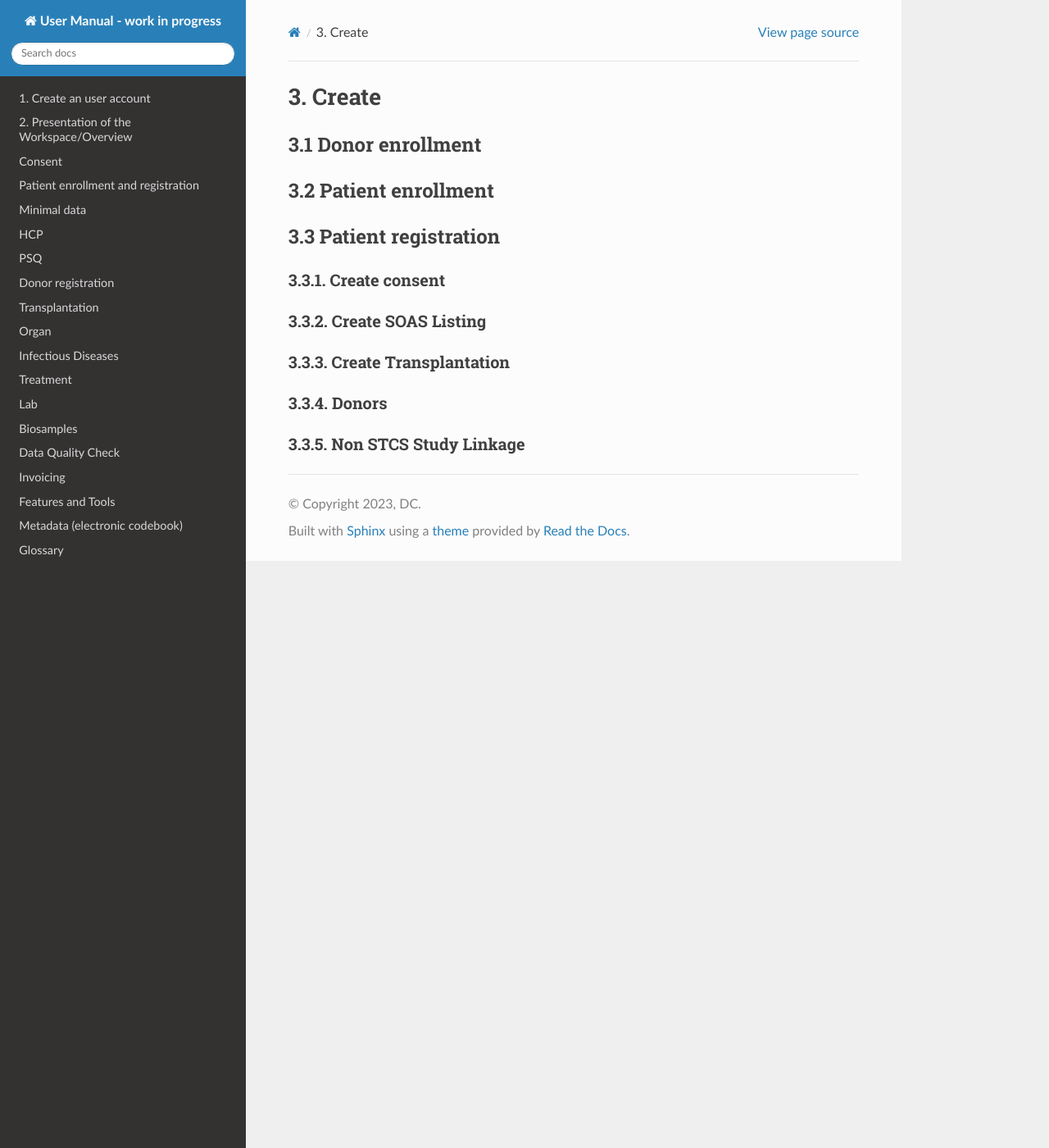
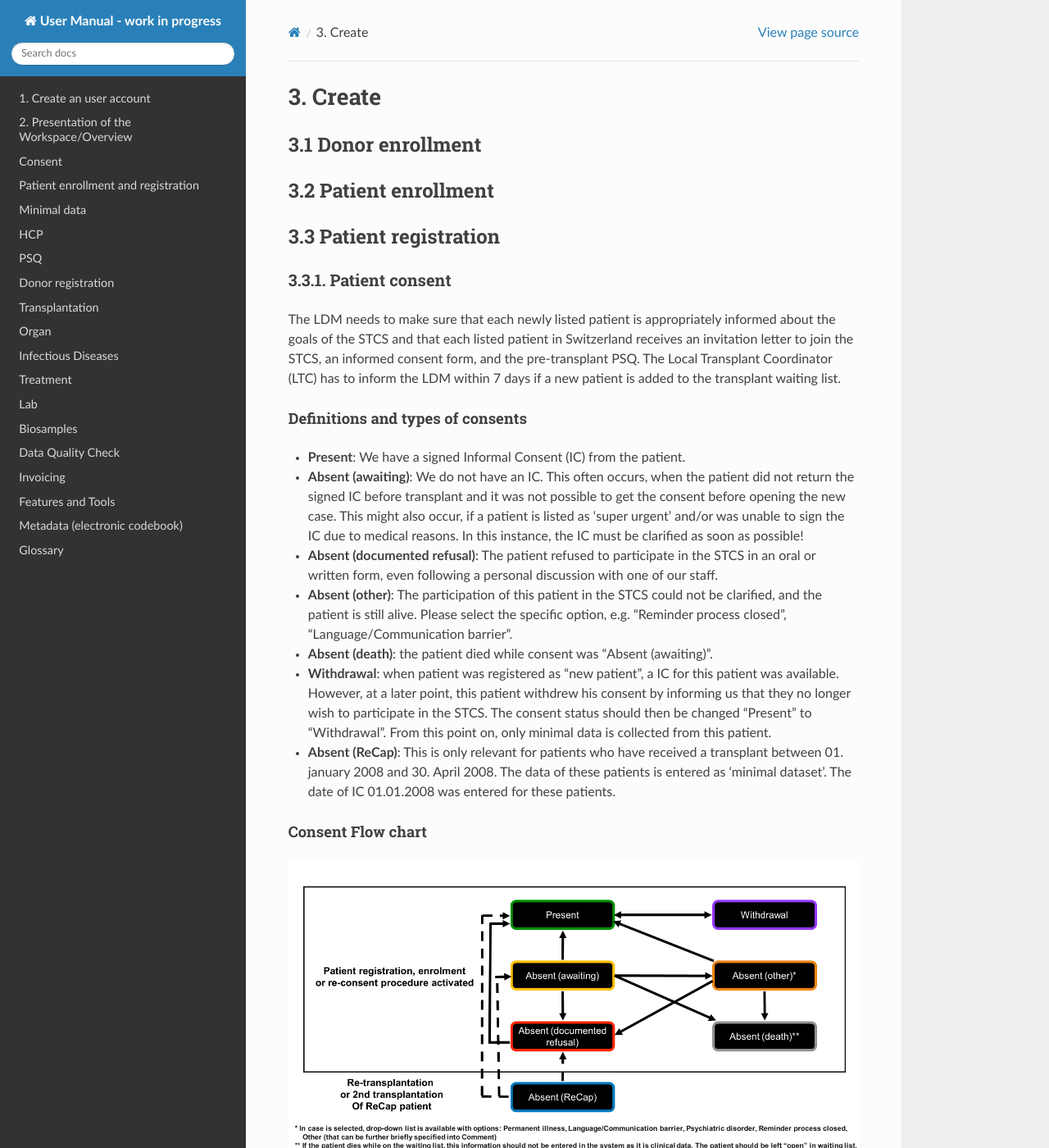
Before and after one commit to swiss-transplant-cohort-study/3LC-user-manual, a Sphinx documentation site: the page built from docs/source/createPatDon.rst, in a window 1280 px wide and 1400 px high. Shown: the whole window at 82% size. Built offline with Sphinx 7.4.7 and the Read the Docs theme 3.1.0, drawn with Linux system fonts in a browser that asks for light colours; pages that are not in the unit, such as notebooks, are missing from menus; some of the changed text lies outside the part shown.

Commit message:
Update createPatDon.rst

```diff
--- a/docs/source/createPatDon.rst
+++ b/docs/source/createPatDon.rst
@@ -10,8 +10,63 @@
 3.3 Patient registration
 ****************************
 
-3.3.1. Create consent
+3.3.1. Patient consent
 ==========================
+
+The LDM needs to make sure that each newly listed patient is appropriately informed about the goals of the STCS and that each listed patient in Switzerland receives an invitation letter to join the STCS, an informed consent form, and the pre-transplant PSQ. The Local Transplant Coordinator (LTC) has to inform the LDM within 7 days if a new patient is added to the transplant waiting list.
+
+Definitions and types of consents
+------------------------------------------
+
+- **Present**: We have a signed Informal Consent (IC) from the patient.
+- **Absent (awaiting)**: We do not have an IC. This often occurs, when the patient did not return the signed IC before transplant and it was not possible to get the consent before opening the new case. This might also occur, if a patient is listed as ‘super urgent’ and/or was unable to sign the IC due to medical reasons. In this instance, the IC must be clarified as soon as possible!
+- **Absent (documented refusal)**: The patient refused to participate in the STCS in an oral or written form, even following a personal discussion with one of our staff.
+- **Absent (other)**: The participation of this patient in the STCS could not be clarified, and the patient is still alive. Please select the specific option, e.g. "Reminder process closed", "Language/Communication barrier".
+- **Absent (death)**: the patient died while consent was "Absent (awaiting)".
+- **Withdrawal**: when patient was registered as "new patient", a IC for this patient was available. However, at a later point, this patient withdrew his consent by informing us that they no longer wish to participate in the STCS. The consent status should then be changed "Present" to "Withdrawal". From this point on, only minimal data is collected from this patient.
+- **Absent (ReCap)**: This is only relevant for patients who have received a transplant between 01. january 2008 and 30. April 2008. The data of these patients is entered as ‘minimal dataset’. The date of IC 01.01.2008 was entered for these patients.
+
+Consent Flow chart
+---------------------
+
+.. image:: ConsentManagement.png
+
+Attempts to obtain an Informed Consent
+-----------------------------------------
+
+Before transplantation: Three attempts before transplantation (these attempts can be done in writing or oral and must be documented in the IT system).
+
+After transplantation, if the informed consent is still unkown, one other attempt should be done up to 6-months. If still unknown and for specific cases, one attempt between 6-months follow-up and 1-year follow-up should be tried.
+
+Consent - to knows and use cases
+------------------------------------------
+
+What if the consent is “Absent (awaiting)” at the time of transplantation?
+^^^^^^^^^^^^^^^^^^^^^^^^^^^^^^^^^^^^^^^^^^^^^^^^^^^^^^^^^^^^^^^^^^^^^^^^^^^^^^
+
+Certain patients leave the requests to consent unanswered during the waitlist period. This means that when the patient is called for transplantation, there is neither consent nor refusal to STCS. In the vast majority (i.e. ~95%), the patients subsequently consent once the transplantation has taken place. To preserve human resources and to avoid delays in the data entry, the best solution for the STCS is to start collecting routine clinical data from the transplant centers (i.e. only existing non-genetic personal data from patient charts) shortly after transplantation (with reference to the time point of transplantation), even if the consent has not yet been signed.
+
+.. warning:: It is important to note that **neither samples are drawn nor psychosocial questionnaire (PSQ) data are collected, as long as no consent is signed**.
+
+.. image:: consent_tx.png
+
+In case of consent “Absent (awaiting)” at the time of transplantation, the Ethics Committee has approved the collection of full data from the time of transplantation. Therefore, all data can be collected. This includes patient history, Baseline data, transplantation data and any data in between transplantation and the time the consent gets signed. If the patient finally gives consent, all data collected will be kept and can be used for research. Samples and PSQ can be collected as soon as the consent is retrieved (see CASE n°1).
+
+.. image:: consent_absent_tx1.png
+
+If no consent is retrieved after transplantation, data collected will be kept in the system but will not be used for research. No samples or PSQ will be collected (see CASE n°2).
+
+.. image:: consent_absent_tx2.png
+
+Important Notes and Tips
+^^^^^^^^^^^^^^^^^^^^^^^^^^^^^^^^^^^^^^^^^^^^^^^^^^^^^^^^^^^^^^^^^^^^^^^^^^^^^^
+
+.. note:: No need to re-consent in case of re-transplant, unless the patient never gave an answer, neither yes nor no. Consent does NOT depend on the organ. Consent is for STCS and STCS involves all organ TX.
+
+.. note:: Oral refusal is enough, document it please in the STCS system.
+
+.. note:: Consent withdrawal, please use the form with written confirmation (although legally not required).
+
 
 3.3.2. Create SOAS Listing
 =============================
```
